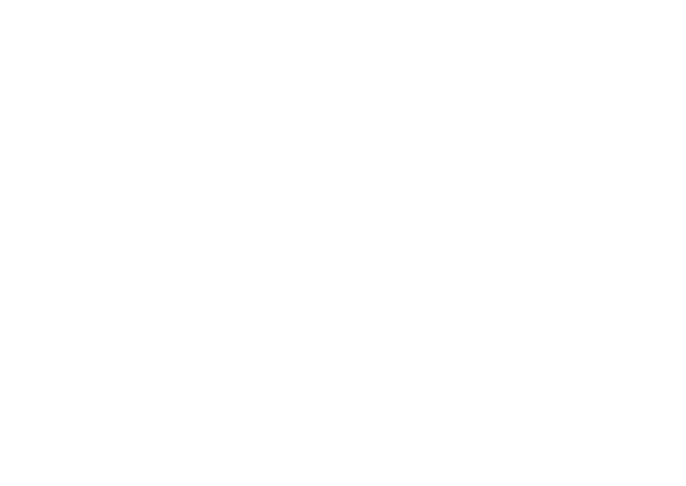
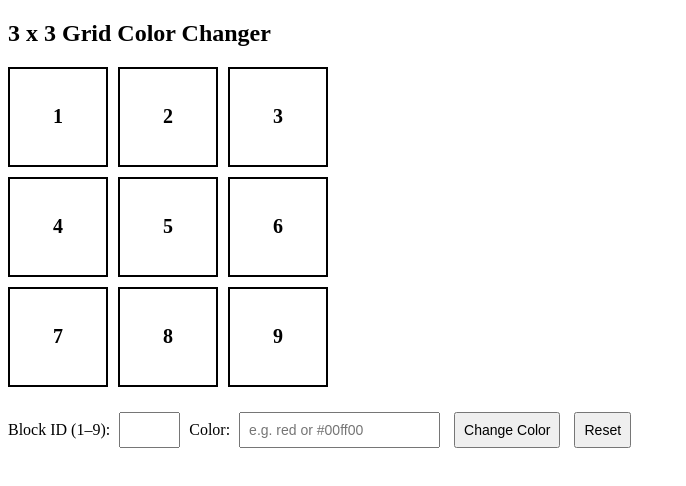
Before and after one commit to acciojob/Replit-Asian-Paints-amansinha0908, a website: page main.html in a window 1280 px wide. Shown: the whole page, without its empty margins (0-686 px from the left). Drawn offline with Linux system fonts and the light colour scheme.

Commit message:
created a submission

```diff
--- a/main.html
+++ b/main.html
@@ -8,6 +8,30 @@
 
 <body>
 	<!-- the entire body must be written by student -->
+	<h2>3 x 3 Grid Color Changer</h2>
+
+  <!-- Grid -->
+  <div id="grid-container">
+    <div class="grid-item" id="1">1</div>
+    <div class="grid-item" id="2">2</div>
+    <div class="grid-item" id="3">3</div>
+    <div class="grid-item" id="4">4</div>
+    <div class="grid-item" id="5">5</div>
+    <div class="grid-item" id="6">6</div>
+    <div class="grid-item" id="7">7</div>
+    <div class="grid-item" id="8">8</div>
+    <div class="grid-item" id="9">9</div>
+  </div>
+
+  <!-- Inputs -->
+  <label for="block_id">Block ID (1–9):</label>
+  <input type="number" id="block_id" min="1" max="9">
+
+  <label for="colour_id">Color:</label>
+  <input type="text" id="colour_id" placeholder="e.g. red or #00ff00">
+
+  <button id="change_button">Change Color</button>
+  <button id="Reset">Reset</button>
     <script type="text/javascript" src="./script.js">
 </script>
 
--- a/script.js
+++ b/script.js
@@ -1 +1,35 @@
 //your JS code here. If required.
+ const changeButton = document.getElementById("change_button");
+    const resetButton = document.getElementById("Reset");
+    const blockInput = document.getElementById("block_id");
+    const colorInput = document.getElementById("colour_id");
+    const gridItems = document.querySelectorAll(".grid-item");
+
+    // Reset all colors
+    function resetColors() {
+      gridItems.forEach(item => {
+        item.style.backgroundColor = "transparent";
+      });
+    }
+
+    // Change button logic
+    changeButton.addEventListener("click", () => {
+      const blockId = blockInput.value.trim();
+      const color = colorInput.value.trim();
+
+      resetColors(); // clear previous colors
+
+      if (blockId && color) {
+        const targetBlock = document.getElementById(blockId);
+        if (targetBlock) {
+          targetBlock.style.backgroundColor = color;
+        } else {
+          alert("Invalid Block ID! Enter 1–9.");
+        }
+      } else {
+        alert("Please enter both Block ID and Color.");
+      }
+    });
+
+    // Reset button logic
+    resetButton.addEventListener("click", resetColors);
--- a/styles.css
+++ b/styles.css
@@ -1 +1,23 @@
 /*  your css code here. If applicable */
+   #grid-container {
+      display: grid;
+      grid-template-columns: repeat(3, 100px);
+      grid-template-rows: repeat(3, 100px);
+      gap: 10px;
+      margin-bottom: 20px;
+    }
+    .grid-item {
+      display: flex;
+      justify-content: center;
+      align-items: center;
+      border: 2px solid black;
+      font-size: 20px;
+      font-weight: bold;
+      background-color: transparent;
+      cursor: pointer;
+    }
+    input, button {
+      margin: 5px;
+      padding: 8px;
+      font-size: 14px;
+    }
```
